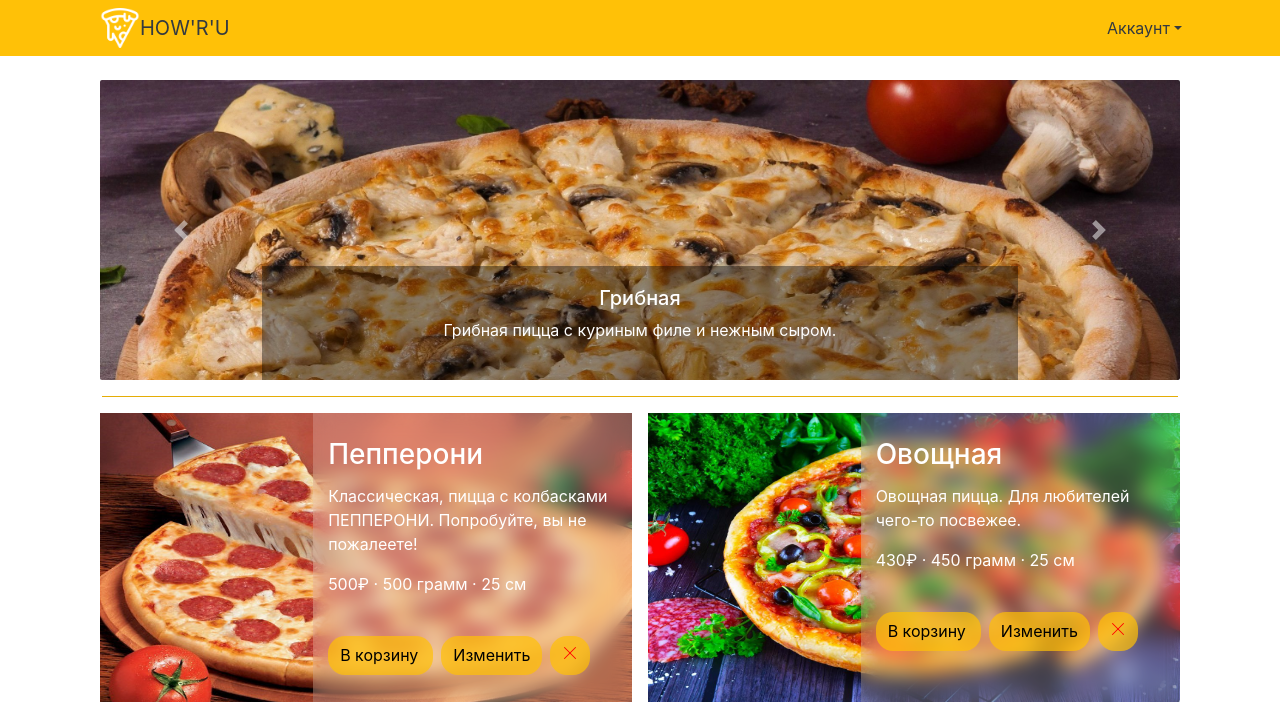
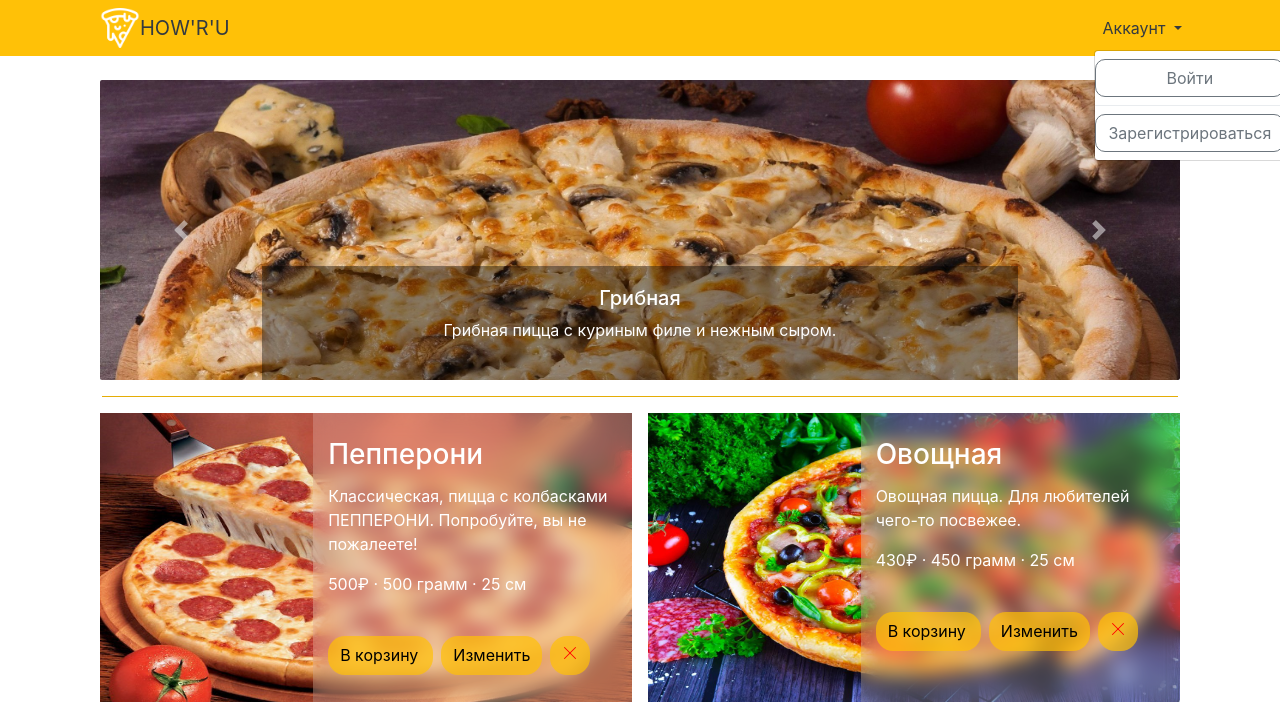
Before and after one commit to gw1ent/pizza8, a Django app: page / in a window 1280 px wide. Shown: the top 702 px of the page. Run offline with Django 4.2, Linux system fonts and the light colour scheme; data comes from the database, SQL or seed files in the repository; both versions use the stored data as it was after the commit; some libraries are stand-ins or nearby versions.

Commit message:
HARITON HOROSHIY PAREN'

```diff
--- a/Pizza/Pizza/settings.py
+++ b/Pizza/Pizza/settings.py
@@ -41,6 +41,7 @@ INSTALLED_APPS = [
     'users',
     'crispy_forms',
     'phone_field',
+    'product_cart',
 ]
 
 MIDDLEWARE = [
--- a/Pizza/product/views.py
+++ b/Pizza/product/views.py
@@ -1,4 +1,4 @@
-from django.shortcuts import render
+from django.shortcuts import render, get_object_or_404
 from django.views.generic import TemplateView
 from django.views.generic.edit import UpdateView, DeleteView, CreateView
 from django.contrib.auth.mixins import LoginRequiredMixin
@@ -7,6 +7,7 @@ from .forms import ImageForm
 from django.shortcuts import render
 import random
 from django.urls import reverse_lazy
+from .models import Product
 
 def ProductListView(request):
     products = models.Product.objects.all()
--- a/Pizza/templates/base.html
+++ b/Pizza/templates/base.html
@@ -32,16 +32,19 @@
                                     </li>
                                 </ul>
                             {% else %}
+
                                 <ul class="navbar-nav ml-auto">
                                     <li class="nav-item">
-                                        <a class="nav-link dropdown-toggle text-dark" href="#" id="loginMenu" data-toggle="dropdown" aria-haspopup="true" aria-expanded="false">Аккаунт</a>
-                                            <div class="dropdown-menu dropdown" aria-labelledby="loginMenu">
-                                                <div class="container btn-group" style="width=50%; display: grid">
-                                                    <a href = "{% url 'login' %}" class="btn btn-outline-secondary" style="border-radius: 10px;">Войти</a>
-                                                    <div class="dropdown-divider"></div>
-                                                    <a href = "{% url 'signup' %}" class="btn btn-outline-secondary" style="border-radius: 10px;">Зарегистрироваться</a>
-                                                </div>
-                                            </div>
+                                        <div class="dropdown">
+                                          <a class="nav-link dropdown-toggle text-dark" href="#" id="dropdownMenu" data-toggle="dropdown" aria-haspopup="true" aria-expanded="false">
+                                              Аккаунт
+                                          </a>
+                                          <div class="dropdown-menu" aria-labelledby="dropdownMenu" style="width=50%; display: grid">
+                                              <a href = "{% url 'login' %}" class="btn btn-outline-secondary" style="border-radius: 10px;">Войти</a>
+                                              <div class="dropdown-divider"></div>
+                                              <a href = "{% url 'signup' %}" class="btn btn-outline-secondary" style="border-radius: 10px;">Зарегистрироваться</a>
+                                          </div>
+                                        </div>
                                     </li>
                                 </ul>
                     </div>
--- a/Pizza/templates/product_list.html
+++ b/Pizza/templates/product_list.html
@@ -79,8 +79,7 @@
                                     <br>
                                     <div class="container-fluid">
                                         <div class="row" style="align-items: center;">
-                                            <button href="" class="btn btn-primary" style="
-                                                                                           padding-right: 15px;
+                                            <button href="" method="post" class="btn btn-primary" style="padding-right: 15px;
                                                                                            line-height: 27px;
                                                                                            align-items: center;
                                                                                             justify-content: center;
```
Also changed, not shown: Pizza/db.sqlite3.
